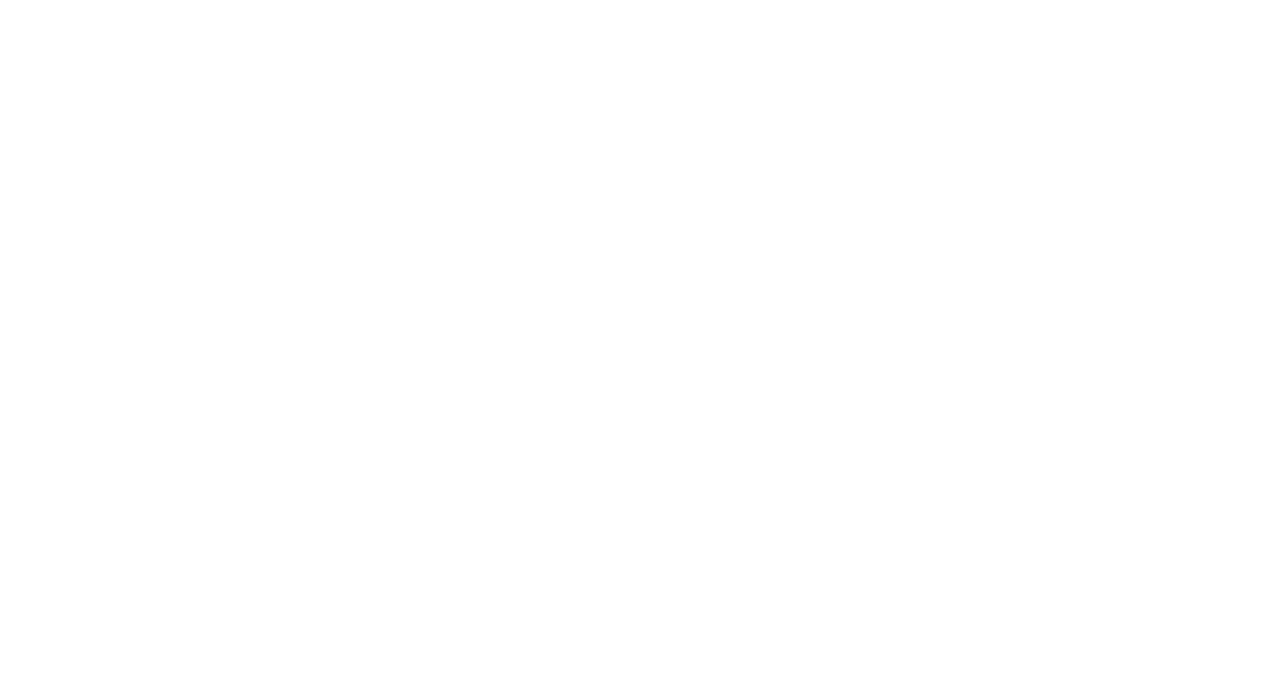
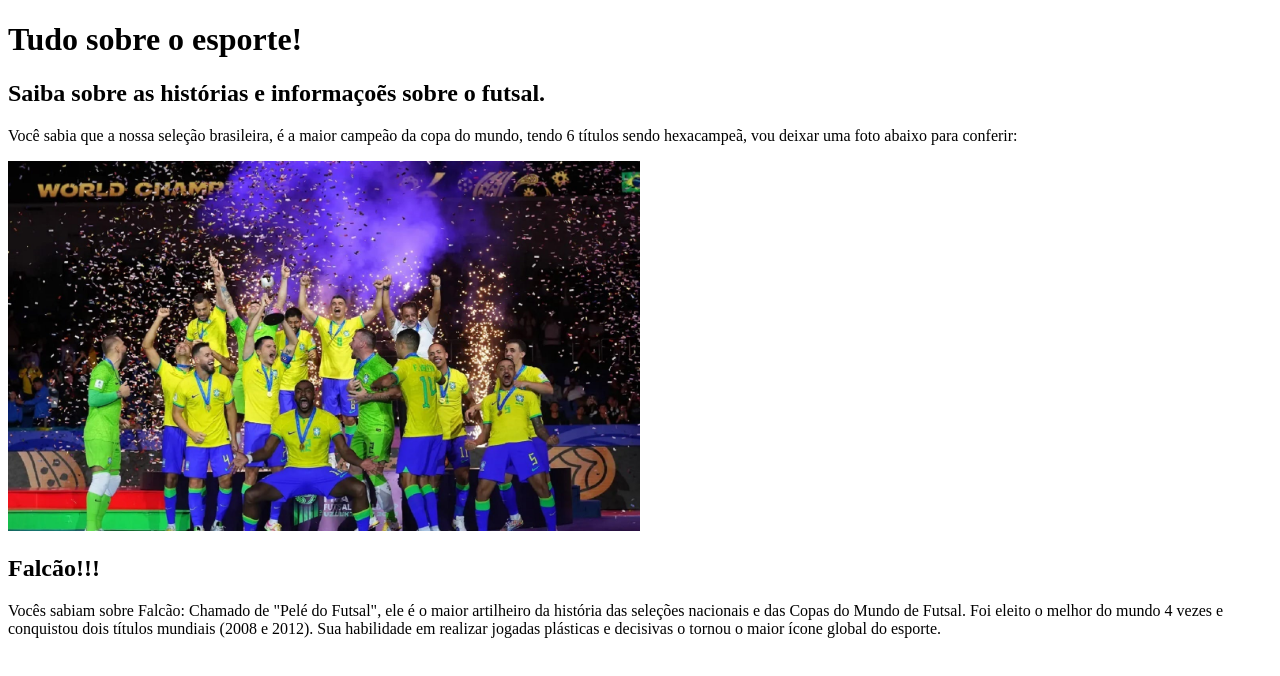
Before and after one commit to vitormeschialsantos-a11y/site-, a plain HTML site: page index.html in a window 1280 px wide. Drawn offline with Linux system fonts and the light colour scheme.

Commit message:
Add files via upload

```diff
--- a/index.html
+++ b/index.html
@@ -3,9 +3,14 @@
 <head>
     <meta charset="UTF-8">
     <meta name="viewport" content="width=device-width, initial-scale=1.0">
-    <title>Document</title>
+    <title>Conexão futsal</title>
 </head>
 <body>
-
+    <h1>Tudo sobre o esporte!</h1>
+    <h2>Saiba sobre as histórias e informaçoẽs sobre o futsal.</h2>
+    <p>Você sabia que a nossa seleção brasileira, é a maior campeão da copa do mundo, tendo 6 títulos sendo hexacampeã, vou deixar uma foto abaixo para conferir:<p>
+<img src="brasil.jpg" width="50%" alt="">
+<h2>Falcão!!!</h2>
+    </p>Vocês sabiam sobre Falcão: Chamado de "Pelé do Futsal", ele é o maior artilheiro da história das seleções nacionais e das Copas do Mundo de Futsal. Foi eleito o melhor do mundo 4 vezes e conquistou dois títulos mundiais (2008 e 2012). Sua habilidade em realizar jogadas plásticas e decisivas o tornou o maior ícone global do esporte.</p>
 </body>
 </html>
```
Also changed, not shown: brasil-vence-a-argentina-e-e-hexacampeao-mundial-de-futsal-154917.jpg (added), brasil.jpg (added).
